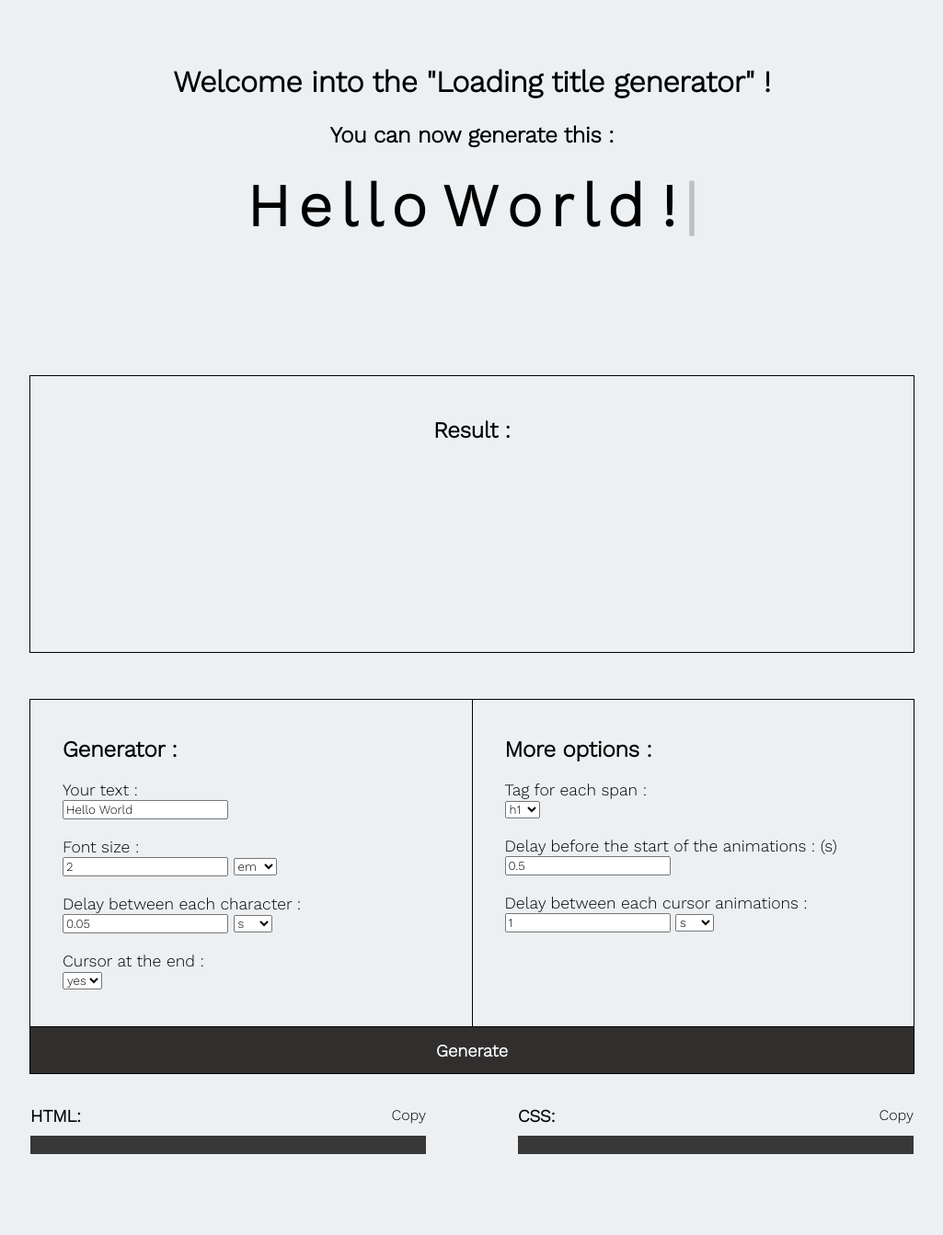
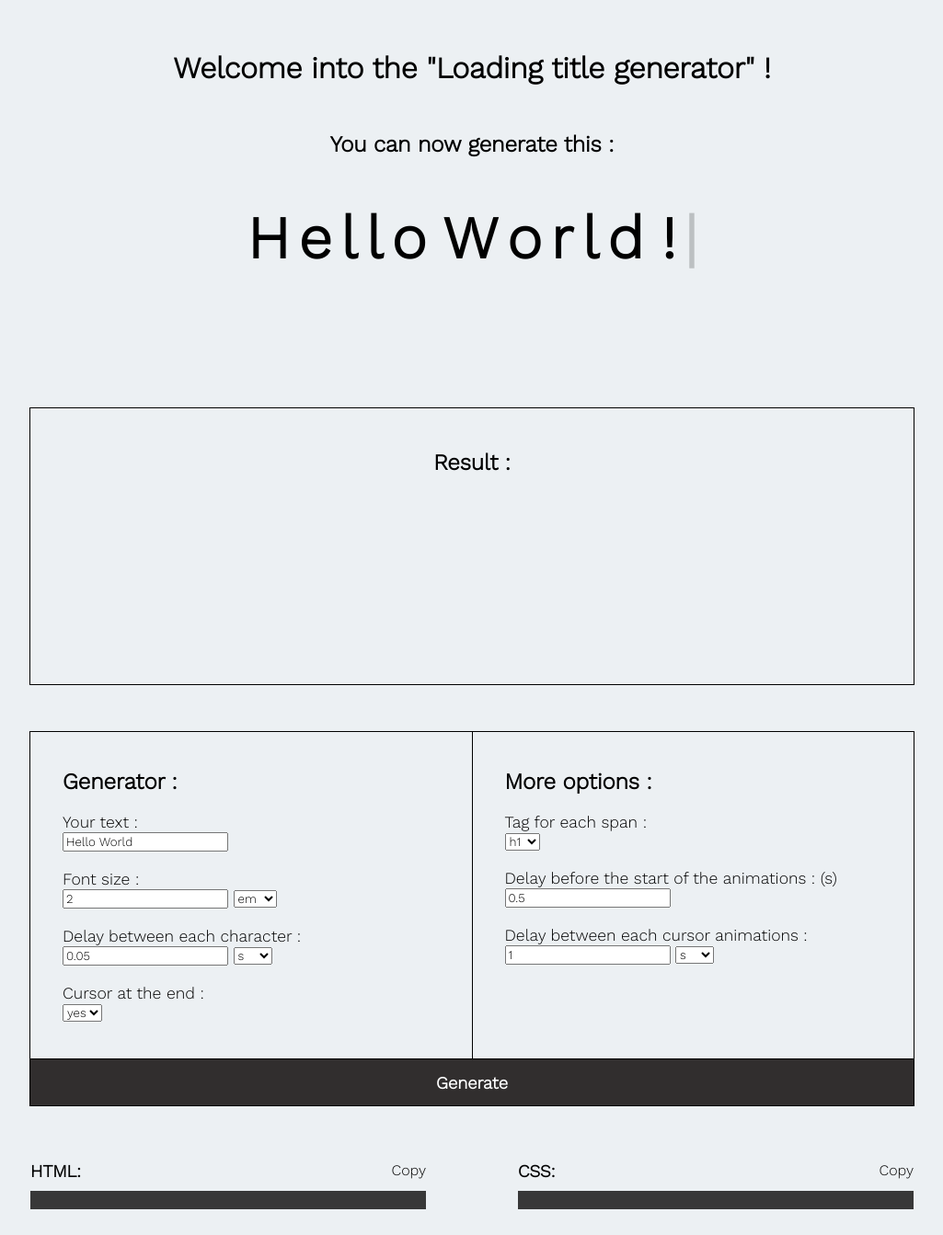
Before and after one commit to Fifie38/loading-title-generator, a plain HTML site: page root/index.html in a window 1280 px wide. Shown: the whole page at 92% size, without its empty margins (127-1152 px from the left). Before the commit the page ends 1280 px from the top, so only its background shows below. Drawn offline with Linux system fonts and the light colour scheme.

Commit message:
Update style.css

```diff
--- a/root/css/style.css
+++ b/root/css/style.css
@@ -18,11 +18,11 @@ body {
 
 header{
     text-align: center;
-    margin: 45px 0 75px 0;
+    margin: 5px 0 75px 0;
 }
 
 header * {
-    margin-top: 25px;
+    margin-top: 50px;
 }
 
 /* ============================================================================= */
@@ -125,6 +125,7 @@ form {
     width: 75%;
     display: flex;
     justify-content: space-between;
+    margin-bottom: 50px;
 }
 
 #generator-result h3 {
@@ -144,6 +145,7 @@ form {
     align-items: center;
     background-color: rgb(49, 46, 46);
     pointer-events: none;
+    margin-bottom: 25px;
 }
 
 #generate-button {
```
